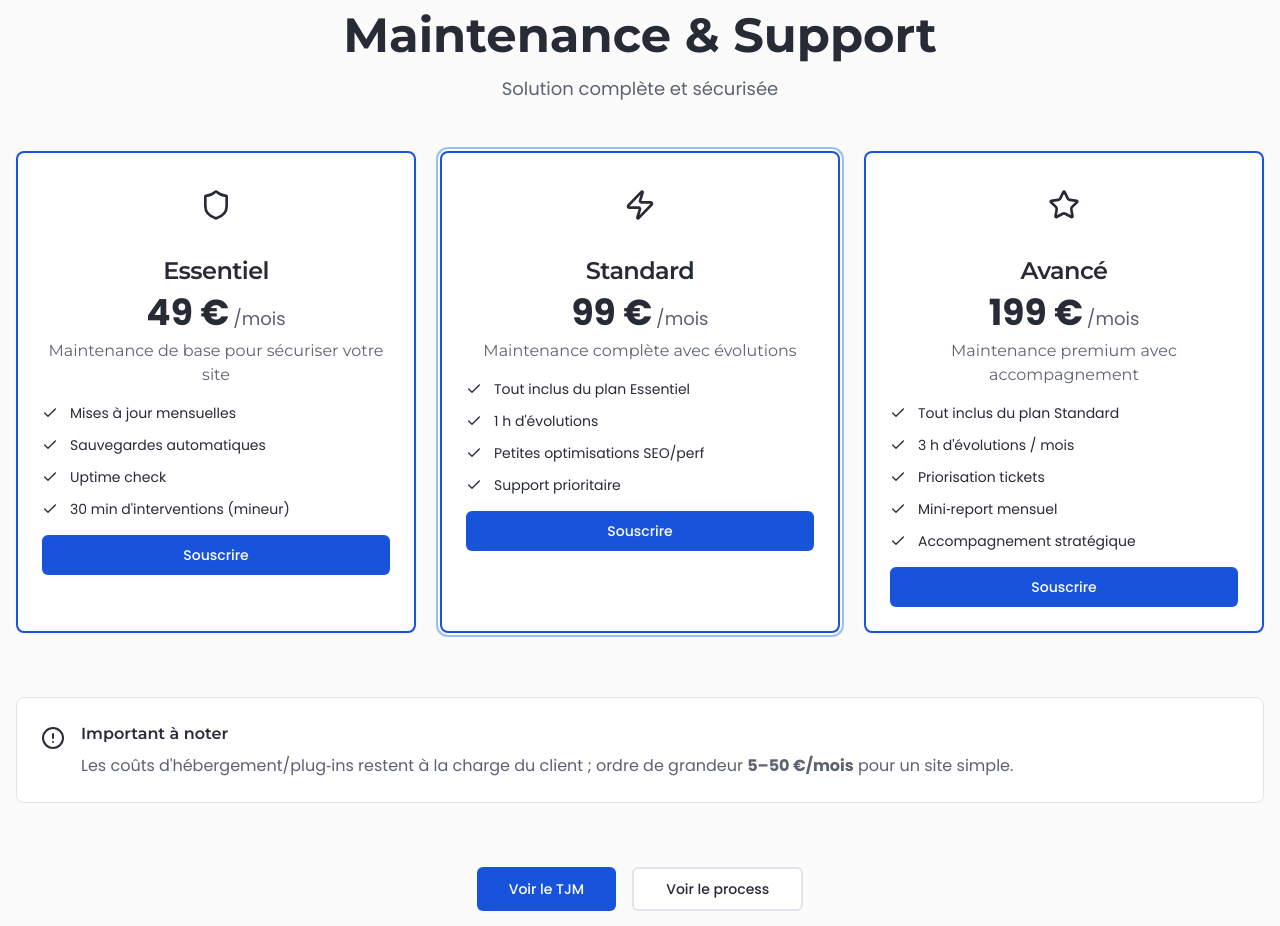
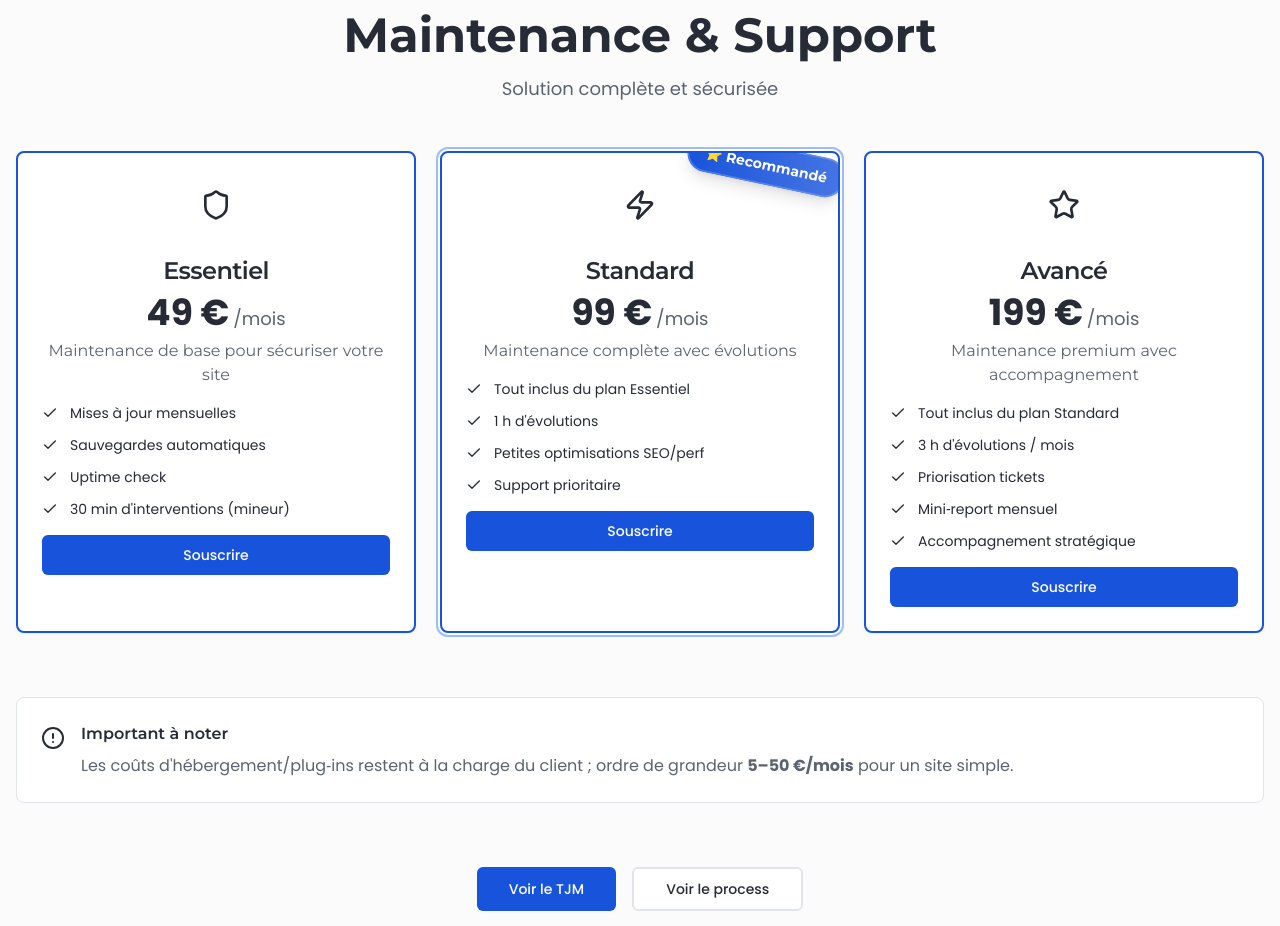
Before and after one commit to jhbkr/Portfolio, a Next.js app: page /freelance in a window 1280 px wide. Shown: the part 7080-8006 px from the top of the page. Built offline with nearby package versions, Linux system fonts and the light colour scheme.

Commit message:
feat: améliorer la visibilité de la banderolle 'Recommandé'
- Banderolle repositionnée et stylisée avec meilleur contraste
- Ajout d'une étoile et d'un effet de rotation
- Ombre et bordure pour plus de visibilité
- Couleurs adaptées à chaque thème

```diff
--- a/components/freelance/freelance-maintenance.tsx
+++ b/components/freelance/freelance-maintenance.tsx
@@ -157,15 +157,15 @@ export default function FreelanceMaintenance() {
               )}>
                 {plan.recommended && (
                   <div className={cn(
-                    "absolute top-0 right-0 bg-gradient-to-l from-transparent to-current text-white px-4 py-1 text-sm font-medium",
-                    isClient && theme === "robin" && "bg-[#FF0000]",
-                    isClient && theme === "starfire" && "bg-[#FF69B4]",
-                    isClient && theme === "cyborg" && "bg-[#4169E1]",
-                    isClient && theme === "beastboy" && "bg-[#32CD32]",
-                    isClient && theme === "raven" && "bg-[#663399]",
-                    isClient && theme === "deathstroke" && "bg-[#FF8C00]",
+                    "absolute -top-2 -right-2 bg-gradient-to-r from-primary to-primary/80 text-white px-4 py-2 text-sm font-bold rounded-full shadow-lg border-2 border-white/20 transform rotate-12 z-10",
+                    isClient && theme === "robin" && "from-[#FF0000] to-[#CC0000]",
+                    isClient && theme === "starfire" && "from-[#FF69B4] to-[#FF1493]",
+                    isClient && theme === "cyborg" && "from-[#4169E1] to-[#0000CD]",
+                    isClient && theme === "beastboy" && "from-[#32CD32] to-[#228B22]",
+                    isClient && theme === "raven" && "from-[#663399] to-[#4B0082]",
+                    isClient && theme === "deathstroke" && "from-[#FF8C00] to-[#FF4500]",
                   )}>
-                    Recommandé
+                    ⭐ Recommandé
                   </div>
                 )}
 
```
